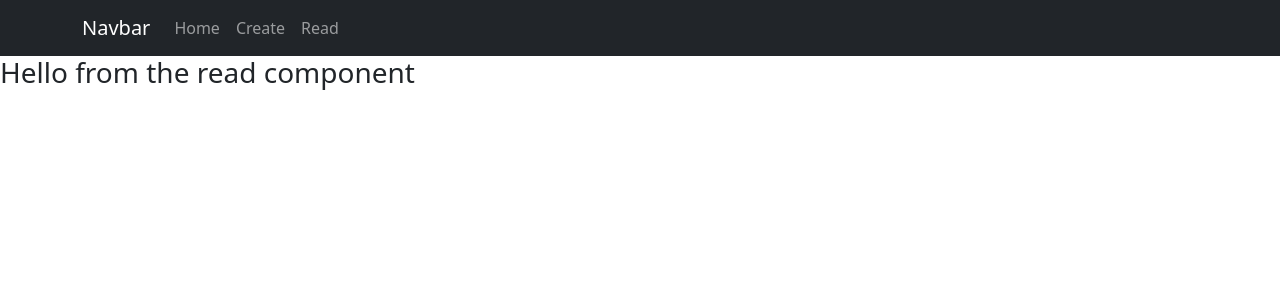
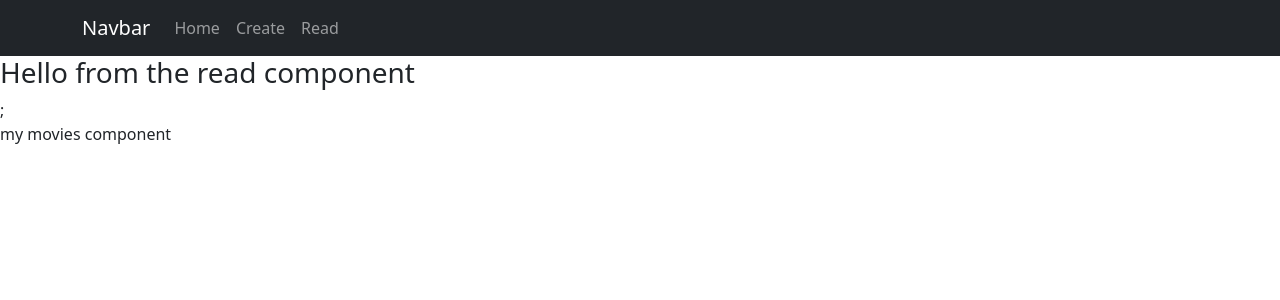
Before and after one commit to JosephShortt/DataRepLab9, a React (Create React App) app: page /read in a window 1280 px wide. Shown: the top 300 px of the page. Built offline with nearby package versions, Linux system fonts and the light colour scheme.

Commit message:
Exercise 2 completed

```diff
--- a/src/components/Read.js
+++ b/src/components/Read.js
@@ -1,6 +1,33 @@
+import Movies from "./movies";
 //Arrow function that prints read element
+const data  = [[
+    {
+      "Title": "Avengers: Infinity War",
+      "Year": "2018",
+      "imdbID": "tt4154756",
+      "Type": "movie",
+      "Poster": "https://m.media-amazon.com/images/M/MV5BMjMxNjY2MDU1OV5BMl5BanBnXkFtZTgwNzY1MTUwNTM@._V1_SX300.jpg"
+    },
+    {
+      "Title": "Captain America: Civil War",
+      "Year": "2016",
+      "imdbID": "tt3498820",
+      "Type": "movie",
+      "Poster": "https://m.media-amazon.com/images/M/MV5BMjQ0MTgyNjAxMV5BMl5BanBnXkFtZTgwNjUzMDkyODE@._V1_SX300.jpg"
+    },
+    {
+      "Title": "World War Z",
+      "Year": "2013",
+      "imdbID": "tt0816711",
+      "Type": "movie",
+      "Poster": "https://m.media-amazon.com/images/M/MV5BNDQ4YzFmNzktMmM5ZC00MDZjLTk1OTktNDE2ODE4YjM2MjJjXkEyXkFqcGdeQXVyNTA4NzY1MzY@._V1_SX300.jpg"
+    }
+  ]];
 const Read = () => {
-    return <h3>Hello from the read component</h3>;
+    return <div>
+        <h3>Hello from the read component</h3>;
+        <Movies myMovies={data}/>
+        </div>
   };
 
   export default Read;
--- /dev/null
+++ b/src/components/movies.js
@@ -0,0 +1,10 @@
+const Movies = (props)=>{
+    return(
+        <div>
+            my movies component
+            {console.log(props.myMovies)}
+        </div>
+    )
+}
+
+export default Movies
```
Also changed, not shown: 1 other file (tests, documents, lock files or other folders).
